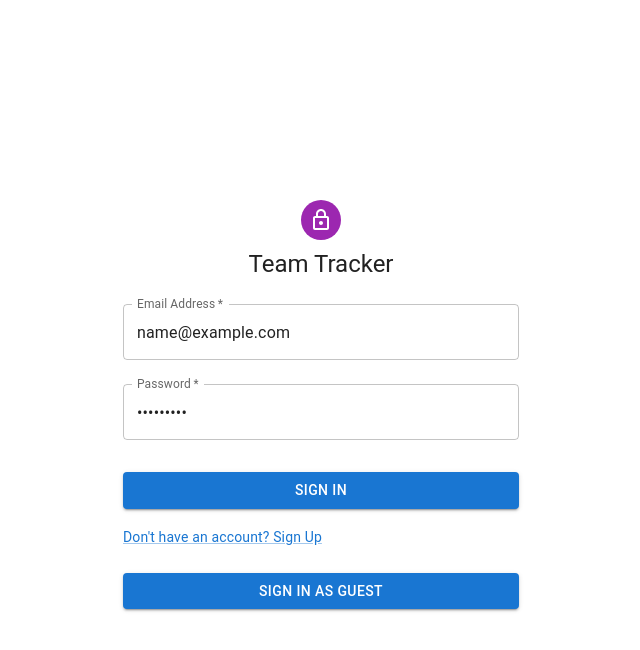
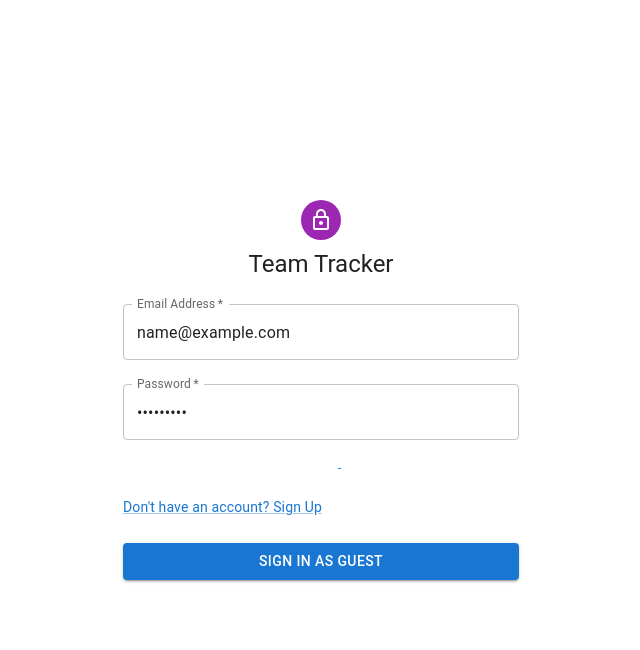
Before and after one commit to MichaelNorton1/TeamTracker, a React (Create React App) app: page / in a window 1280 px wide. Both pictures are taken after typing "name@example.com", "Sample123" into the empty fields and a click on the button "SIGN IN". Shown: the top 650 px of the page, without its empty margins (319-959 px from the left). Built offline with nearby package versions, Linux system fonts and the light colour scheme; no server answers.

Commit message:
added loading bar

```diff
--- a/src/components/login.js
+++ b/src/components/login.js
@@ -1,6 +1,7 @@
 import { useState } from "react";
 import { styled } from "@mui/material/styles";
 import Avatar from "@mui/material/Avatar";
+import CircularProgress from "@mui/material/CircularProgress";
 import Button from "@mui/material/Button";
 import CssBaseline from "@mui/material/CssBaseline";
 import TextField from "@mui/material/TextField";
@@ -12,6 +13,7 @@ import LockOutlinedIcon from "@mui/icons-material/LockOutlined";
 import Typography from "@mui/material/Typography";
 
 import Container from "@mui/material/Container";
+import { Box } from "@mui/material";
 
 const PREFIX = "Login";
 
@@ -48,6 +50,7 @@ const StyledContainer = styled(Container)(({ theme }) => ({
 function Login({ setRoute, setGuest, setUserId }) {
   const [signEmail, setEmail] = useState("");
   const [pass, setPass] = useState("");
+  const [isLoading, setLoadin] = useState(false);
 
   const onEmailChange = (event) => {
     setEmail(event.target.value);
@@ -63,6 +66,7 @@ function Login({ setRoute, setGuest, setUserId }) {
   };
   const userLogIn = (e) => {
     e.preventDefault();
+    setLoadin(true);
     if (!pass || !signEmail) {
       return alert("Please enter correct information");
     }
@@ -76,6 +80,7 @@ function Login({ setRoute, setGuest, setUserId }) {
       .then((res) => res.json())
       .then((data) => {
         if (data.userid) {
+          setLoadin(false);
           setRoute("home");
           setUserId(data.userid);
         }
@@ -125,7 +130,12 @@ function Login({ setRoute, setGuest, setUserId }) {
             id="password"
             autoComplete="current-password"
           />
-
+          {isLoading ? (
+            <Box sx={{ textAlign: "center" }}>
+              {" "}
+              <CircularProgress sx={{}}></CircularProgress>
+            </Box>
+          ) : (
             <Button
               type="submit"
               fullWidth
@@ -136,6 +146,7 @@ function Login({ setRoute, setGuest, setUserId }) {
             >
               Sign In
             </Button>
+          )}
 
           <Grid container>
             <Grid onClick={() => setRoute("register")} item>
--- a/src/components/register.js
+++ b/src/components/register.js
@@ -4,11 +4,13 @@ import Avatar from "@mui/material/Avatar";
 import Button from "@mui/material/Button";
 import CssBaseline from "@mui/material/CssBaseline";
 import TextField from "@mui/material/TextField";
+import CircularProgress from "@mui/material/CircularProgress";
 
 import LockOutlinedIcon from "@mui/icons-material/LockOutlined";
 import Typography from "@mui/material/Typography";
 
 import Container from "@mui/material/Container";
+import { Box } from "@mui/material";
 
 const PREFIX = "Register";
 
@@ -46,6 +48,7 @@ function Register({ setRoute, setUserId }) {
   const [signEmail, setEmail] = useState("");
   const [pass, setPass] = useState("");
   const [name, setName] = useState("");
+  const [isLoading, setLoadin] = useState(false);
 
   const onEmailChange = (event) => {
     setEmail(event.target.value);
@@ -60,6 +63,7 @@ function Register({ setRoute, setUserId }) {
 
   const register = (e) => {
     e.preventDefault();
+    setLoadin(true);
     if (!pass || !signEmail || !name) {
       return alert("Entries are not valid");
     }
@@ -75,6 +79,7 @@ function Register({ setRoute, setUserId }) {
       .then((data) => {
         console.log(data);
         if (data.userid) {
+          setLoadin(false);
           setRoute("home");
           setUserId(data.userid);
         }
@@ -134,6 +139,12 @@ function Register({ setRoute, setUserId }) {
             id="name"
           />
 
+          {isLoading ? (
+            <Box sx={{ textAlign: "center" }}>
+              {" "}
+              <CircularProgress></CircularProgress>
+            </Box>
+          ) : (
             <Button
               type="submit"
               fullWidth
@@ -144,6 +155,7 @@ function Register({ setRoute, setUserId }) {
             >
               Register
             </Button>
+          )}
         </form>
         <Button
           type="submit"
```
Lines whose indentation alone changed are shown as unchanged.
